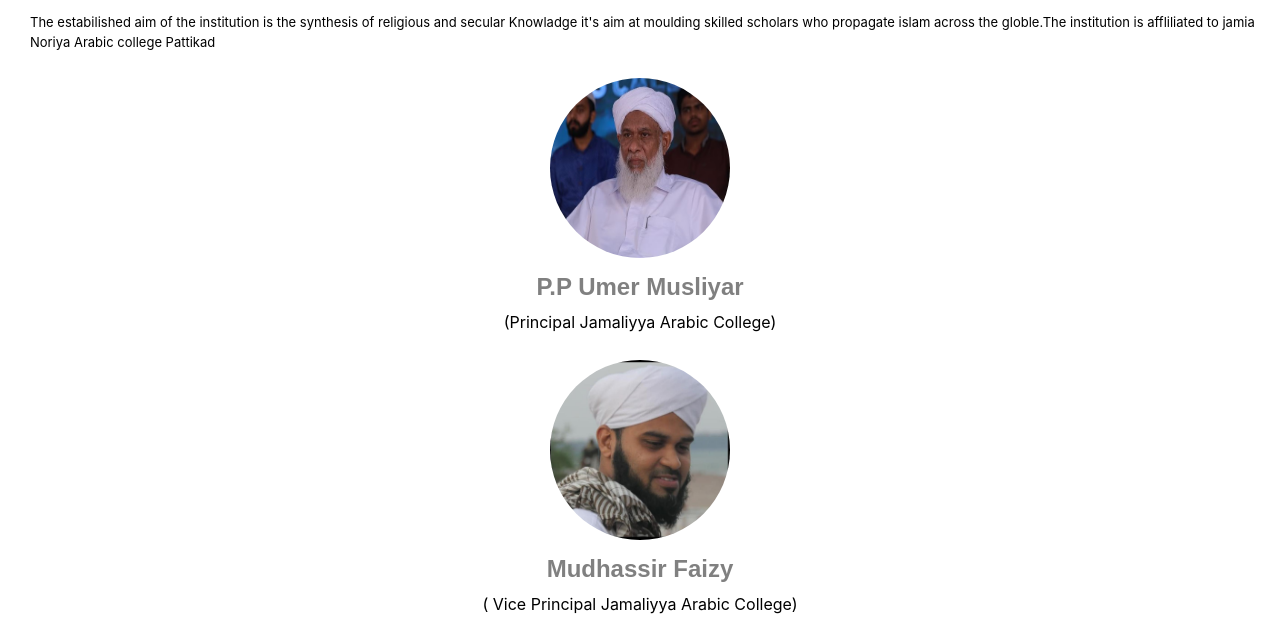
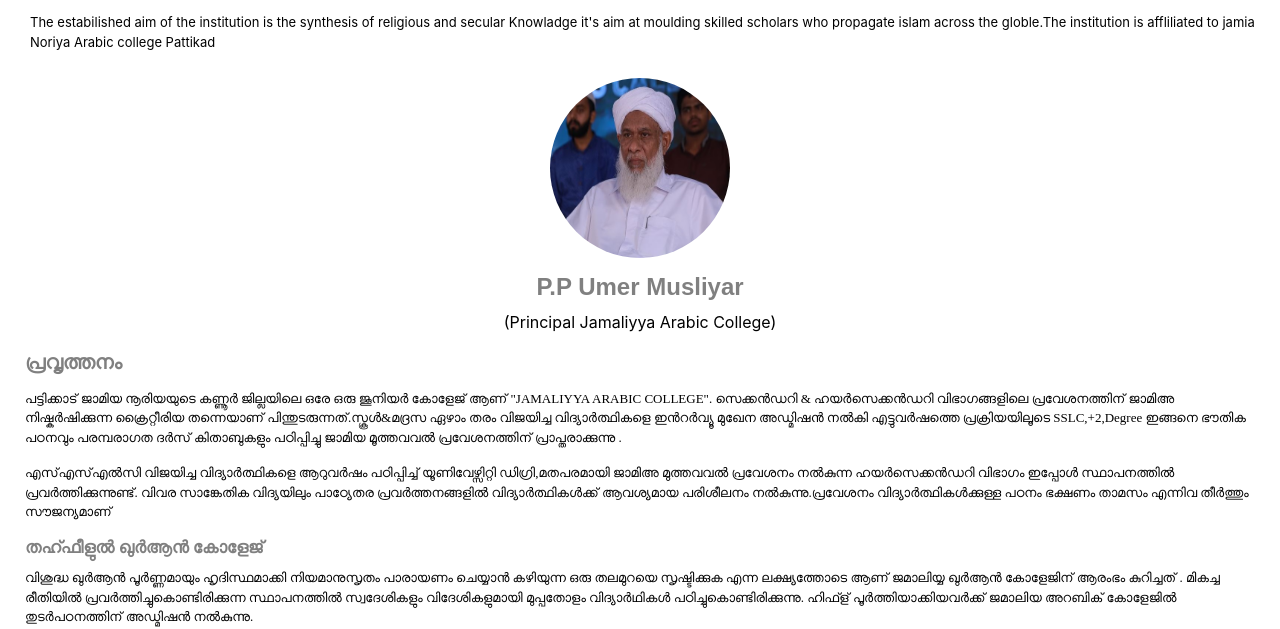
Before and after one commit to thewebsi/jamaliya, a plain HTML site: page index.html in a window 1280 px wide. Shown: the part 107-736 px from the top of the page. Drawn offline with nearby package versions, Linux system fonts and the light colour scheme.

Commit message:
Update index.html

```diff
--- a/index.html
+++ b/index.html
@@ -31,11 +31,7 @@
    <h4 style="color: gray; font-family: arial; font-weight: bolder; margin-top: 15px;">P.P Umer Musliyar</h3>
     <a style="color: black; margin-top: 10px; font-weight: 400;">(Principal Jamaliyya Arabic College)</p>
  </center>
- <center>
-  <img src="vice.jpeg" style="border-radius: 300px; height: 180px; width: 180px; margin-top: 10px;">
-  <h4 style=" color: gray; font-family: arial; font-weight: bolder; margin-top: 15px;">Mudhassir Faizy</h3>
-   <a style="color: black; margin-top: 10px; font-weight: 400;">( Vice Principal Jamaliyya Arabic College)</p>
-</center>
+
 <h5 style="color: gray; margin-left: 25px; margin-right: 15px; font-weight: bolder; font-family: kartika;">പ്രവൃത്തനം </h4>
   <p style="color:black; font-size: 13px;   margin-left: 25px; margin-top: 15px; margin-right: 25px;  font-family: kartika;"> പട്ടിക്കാട് ജാമിയ നൂരിയയുടെ കണ്ണൂർ ജില്ലയിലെ ഒരേ ഒരു  ജൂനിയർ കോളേജ് ആണ് "JAMALIYYA ARABIC COLLEGE". സെക്കൻഡറി & ഹയർസെക്കൻഡറി വിഭാഗങ്ങളിലെ പ്രവേശനത്തിന് ജാമിഅ നിഷ്കർഷിക്കുന്ന ക്രൈറ്റീരിയ തന്നെയാണ് പിന്തുടരുന്നത്.സ്കൂൾ&മദ്രസ ഏഴാം തരം വിജയിച്ച വിദ്യാർത്ഥികളെ ഇൻറർവ്യൂ മുഖേന അഡ്മിഷൻ നൽകി എട്ടുവർഷത്തെ പ്രക്രിയയിലൂടെ SSLC,+2,Degree  ഇങ്ങനെ ഭൗതിക പഠനവും പരമ്പരാഗത ദർസ് കിതാബുകളും പഠിപ്പിച്ചു ജാമിയ മൂത്തവവൽ പ്രവേശനത്തിന് പ്രാപ്തരാക്കുന്നു .</p>
  <p style="color:black; font-size: 13px;   margin-left: 25px; margin-top: 10px; margin-right: 25px;  font-family: kartika;"> എസ്എസ്എൽസി വിജയിച്ച വിദ്യാർത്ഥികളെ ആറുവർഷം പഠിപ്പിച്ച്   യൂണിവേഴ്സിറ്റി ഡിഗ്രി,മതപരമായി ജാമിഅ  മുത്തവവൽ  പ്രവേശനം നൽകുന്ന ഹയർസെക്കൻഡറി വിഭാഗം ഇപ്പോൾ സ്ഥാപനത്തിൽ പ്രവർത്തിക്കുന്നുണ്ട്.  വിവര സാങ്കേതിക വിദ്യയിലും പാഠ്യേതര പ്രവർത്തനങ്ങളിൽ വിദ്യാർത്ഥികൾക്ക് ആവശ്യമായ പരിശീലനം നൽകുന്നു.പ്രവേശനം വിദ്യാർത്ഥികൾക്കുള്ള പഠനം ഭക്ഷണം താമസം എന്നിവ തീർത്തും സൗജന്യമാണ്</p>
@@ -46,7 +42,7 @@
  <p style="color:black; font-size: 13px;   margin-left: 25px; margin-top: 10px; margin-right: 25px;  font-family: kartika;"> വിദ്യാർഥികളുടെ പാഠ്യേതര പ്രവർത്തനങ്ങൾക്ക് നേതൃത്വം നൽകുന്ന ജാമിഅ ജമാലിയിലെ വിദ്യാർത്ഥി കൂട്ടായ്മയാണ് അൽ ജമാൽ സ്റ്റുഡൻസ് അസോസിയേഷൻ(AJSA) ഉൾപ്പെടെ നിരവധി ഗ്രന്ഥങ്ങൾ ഉൾക്കൊള്ളുന്ന വിശാലമായ ലൈബ്രറി, ഖുത്തബ് ഖാന,കമ്പ്യൂട്ടർ ലാബ്,പബ്ലിഷിംഗ് ബ്യൂറോ,സാഹിത്യ സമാജം,സോഷ്യല് അഫയേഴ്സ്,മെഡിക്കൽ വിങ് എന്നിങ്ങനെ വിവിധ ഘടകങ്ങൾ ആയി AJSA പ്രവർത്തിക്കുന്നു</p>
 <center>
    <!-- Add font awesome icons -->
-   <a href="#" class="fa fa-youtube " style="color: rgb(245, 0, 0); margin-right: 50px; "></a>
+   <a href="https://www.youtube.com/channel/UC2ZdqLSeiMH4yd6epQoEdxA" class="fa fa-youtube " style="color: rgb(245, 0, 0); margin-right: 50px; "></a>
    <a href="#" class="fa fa-instagram" style="color: rgb(216, 9, 175); margin-right: 50px;"></a>
    <a href="#" class="fa fa-facebook" style="color: rgb(16, 39, 211); margin-right: 50px;"></a>
 
```
